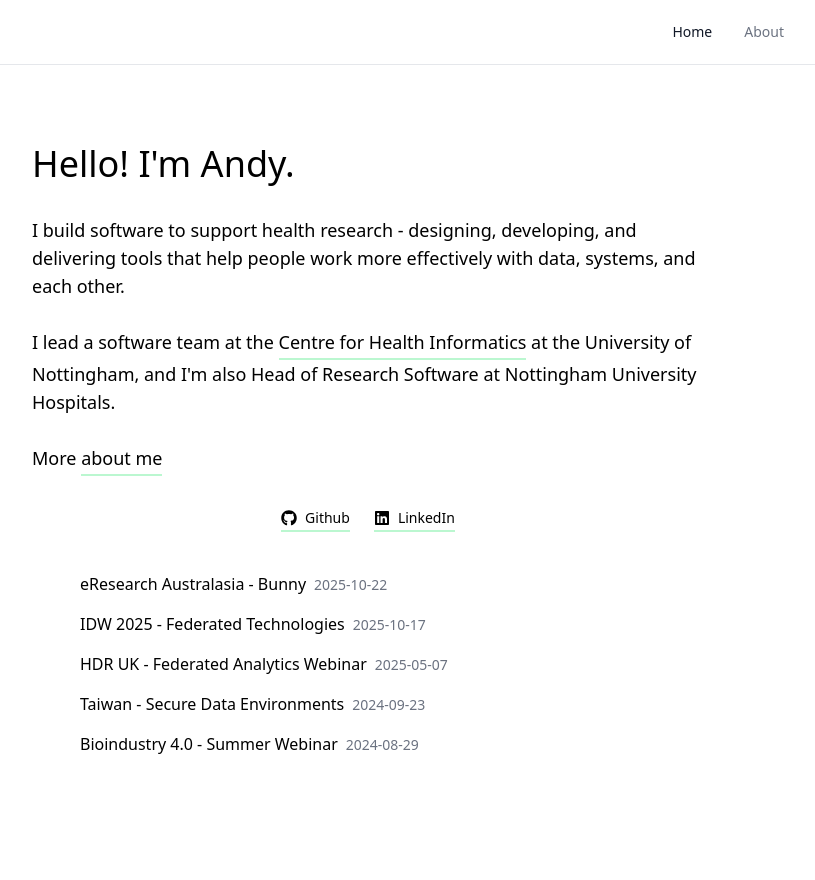
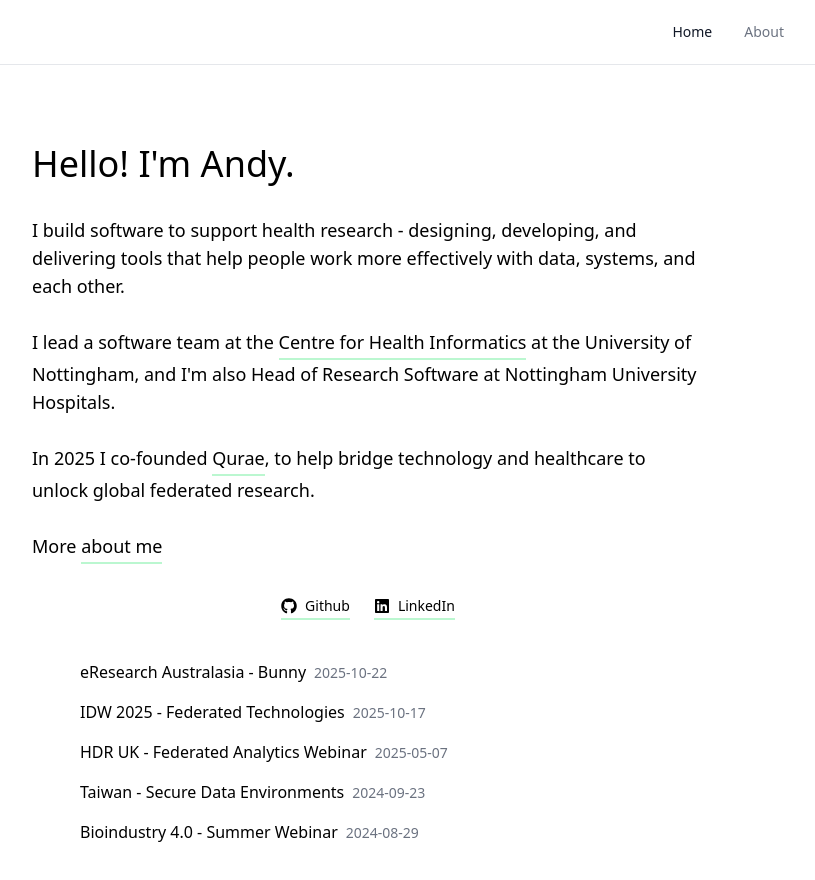
Before and after one commit to AndyRae/io, a Next.js app: page / in a window 1280 px wide. Shown: the top 880 px of the page, without its empty margins (272-1087 px from the left). Built offline with nearby package versions, Linux system fonts and the light colour scheme.

Commit message:
Add qurae

```diff
--- a/src/components/hero.tsx
+++ b/src/components/hero.tsx
@@ -13,6 +13,9 @@ export const Hero = () => {
 					<br />
 					<br />
 					I lead a software team at the <NavLink href='https://www.nottingham.ac.uk/health-informatics/index.aspx' target='_blank' rel='noopener noreferrer'>Centre for Health Informatics</NavLink> at the University of Nottingham, and I'm also Head of Research Software at Nottingham University Hospitals.
+					<br />
+					<br />
+					In 2025 I co-founded <NavLink href='https://qurae.co.uk' target='_blank' rel='noopener noreferrer'>Qurae</NavLink>, to help bridge technology and healthcare to unlock global federated research.
 					<br />
 					<br />
 					More <NavLink href='/about'>about me</NavLink>
```
